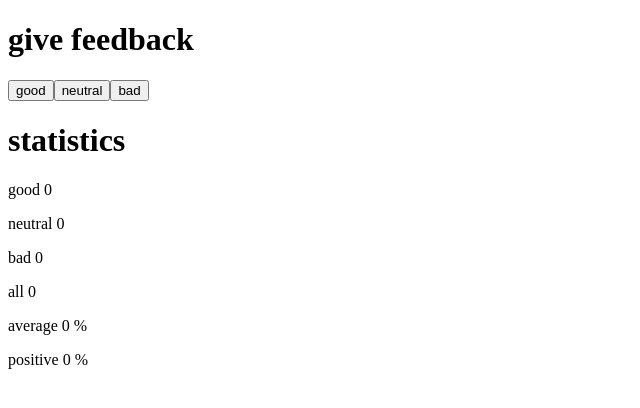
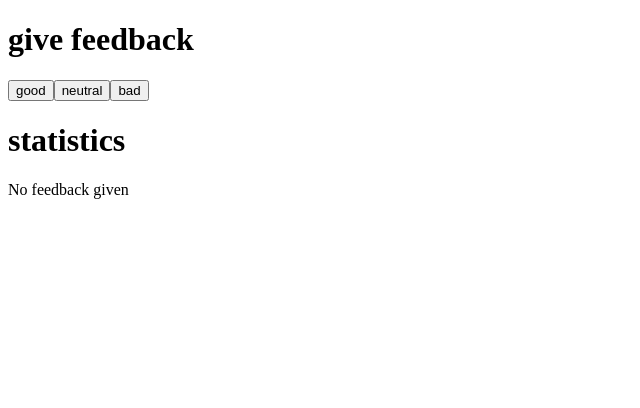
Before and after one commit to Akbermet1/fullstack_part1_unicafe, a React (Create React App) app: page / in a window 1280 px wide. Shown: the top 408 px of the page, without its empty margins (0-640 px from the left). Built offline with nearby package versions, Linux system fonts and the light colour scheme.

Commit message:
1.9: unicafe step4, everything works

```diff
--- a/src/App.js
+++ b/src/App.js
@@ -16,6 +16,8 @@ const Button = (props) => {
 
 const Statistics = ({good, neutral, bad}) => {
   const total = good+bad+neutral;
+  if(total > 0)
+  {
     return (
       <div>
         <Statistic statisticType={"good"} statisticCount={good}/>
@@ -24,6 +26,12 @@ const Statistics = ({good, neutral, bad}) => {
         <Statistic statisticType={"all"} statisticCount={total}/>
         <Statistic statisticType={"average"} statisticCount={total > 0 ? ((good-bad)/total) + " %": "0 %"}/>
         <Statistic statisticType={"positive"} statisticCount={total > 0 ? ((100*good)/total) + " %" : "0 %"}/>
+      </div>
+    )
+  }
+  return (
+    <div>
+      <p> No feedback given </p>
     </div>
   )
 }
```
Lines whose indentation alone changed are shown as unchanged.
